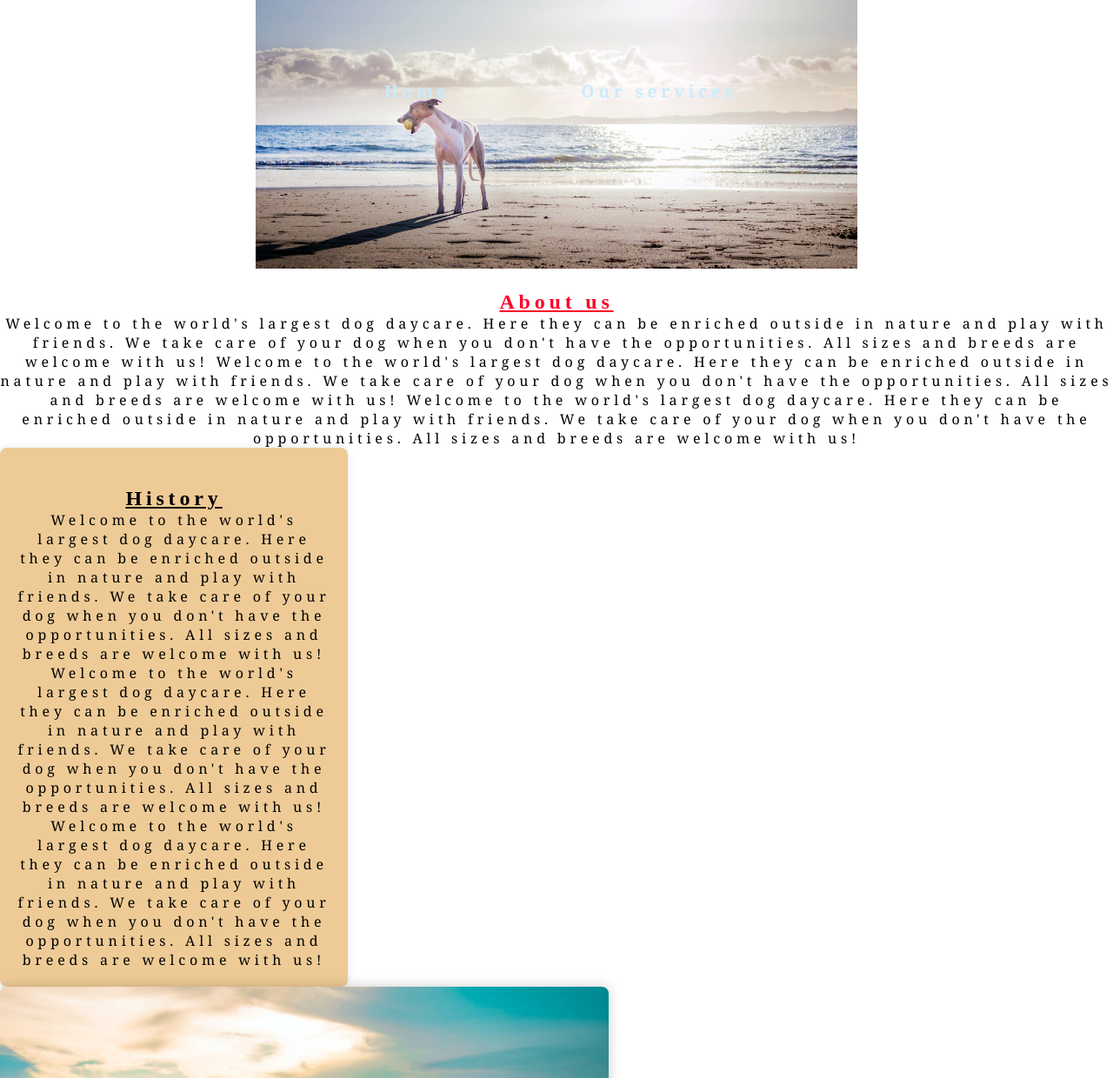
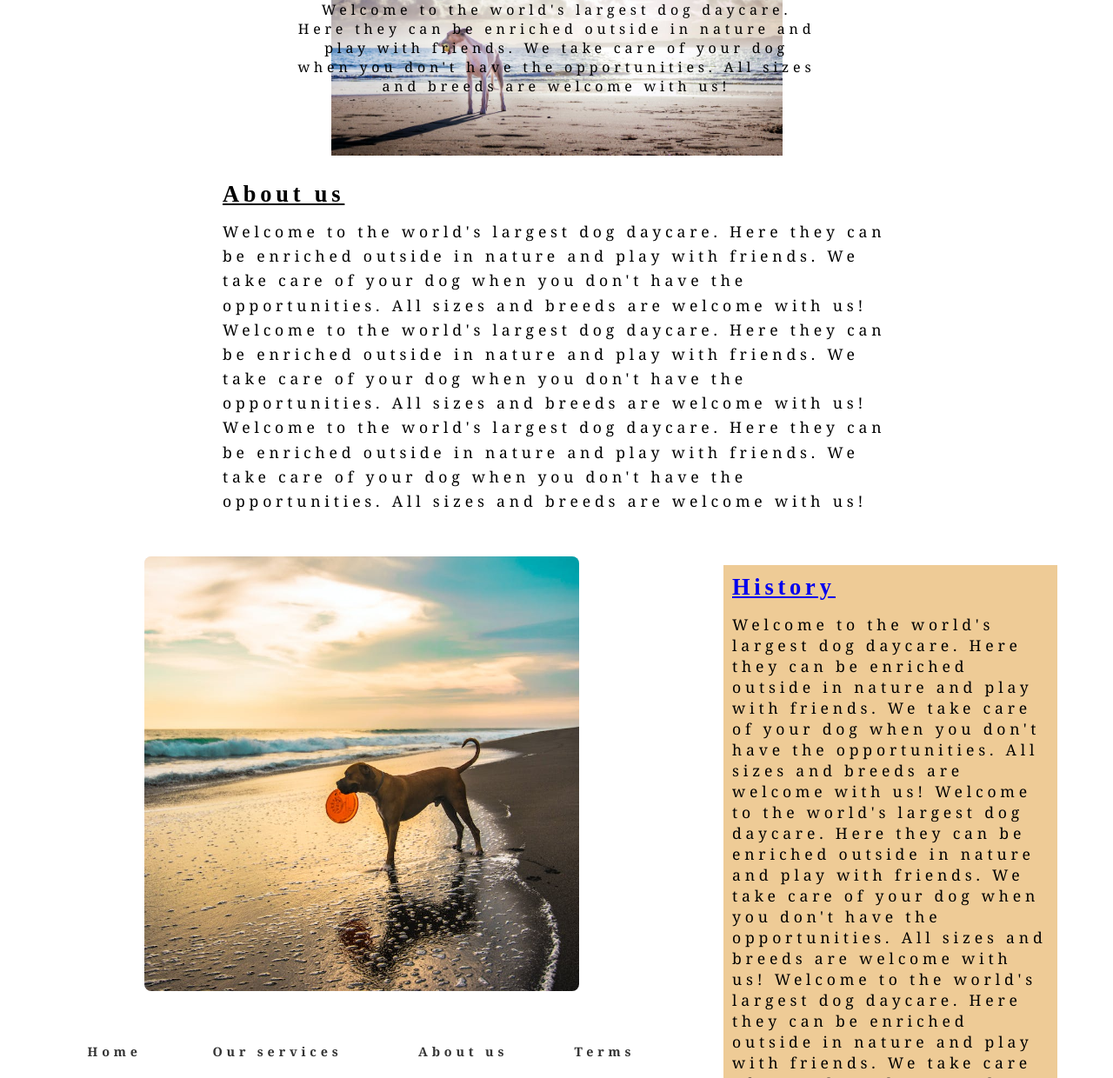
Before and after one commit to EmiHag/Tekniker-for-webbdesign-HT2022, a plain HTML site: page index.html in a window 1280 px wide. Shown: the part 141-1381 px from the top of the page at 87% size. Drawn offline with Linux system fonts and the light colour scheme.

Commit message:
Update styles.css

```diff
--- a/styles.css
+++ b/styles.css
@@ -5,100 +5,103 @@
   box-sizing: border-box;
 }
 
+/* Body & base */
 body {
   background-color: white;
   font-family: Georgia, 'Times New Roman', Times, serif;
   font-weight: 500;
   text-align: center;
   letter-spacing: 0.3em;
-	min-height: 100%;
+  min-height: 100vh;
+  padding: 20px 0;
 }
 
-/* HEADER */
+/* Header image */
 .header-image {
   background-image: url(head-img.jpeg);
-  background-position: center bottom;
+  background-position: center center;
   background-repeat: no-repeat;
-  background-size: contain;
-  width: 100vw;
-  height: 400px;
-  margin: 0 auto;
+  background-size: contain; /* hela bilden visas */
+  padding: 5%;
+  max-width: 100%;
+  height: 300px;
+  margin-top: 0;
   position: relative;
 }
 
+/* Header text */
 .header-text {
-	text-align: center;
-	position: relative;
+  position: absolute;
+  top: 50%;
   left: 50%;
   transform: translate(-50%, -50%);
   color: black;
   width: 600px;
+  text-align: center;
 }
 
-/* NAVIGATION */
+/* Navigation */
 #navigation {
-	margin: 5px;
-	width: 100%;
-	height: 170px;
-	font-family: Georgia, 'Times New Roman', Times, serif;
-	font-size: larger;
+  list-style: none;
+  padding: 0;
+  margin-top: 20px;
 }
 
 #navigation li {
-	display: inline;
+  display: inline-block;
+  margin: 0 15px;
 }
 
 #navigation a {
   text-decoration: none;
-	padding: 30px;
-	margin: 40px;
-	color: #CAEBFF;
+  color: black;
+  font-weight: bold;
+  font-size: 1.2em;
+  transition: color 0.3s ease;
 }
 
-a:link {
-	color: black;
-	font-weight: bold;
+#navigation a:hover,
+#navigation a.current {
+  color: #caebff;
 }
 
-a:visited, a:active {
-	color: black;
+/* Content and aside */
+#content {
+  width: 60%;
+  margin: 30px auto;
+  text-align: left;
+  font-size: 1.1em;
+  line-height: 1.6em;
 }
 
-a:hover, a.on {
-	color: #CAEBFF;
+aside {
+  width: 30%;
+  float: right;
+  margin-right: 5%;
+  font-size: 1.1em;
+  text-align: left;
+  background-color: #eecb96;
+  padding: 10px;
+  box-sizing: border-box;
+  margin-top: 30px;
 }
 
-/* FLEX CONTAINER FÖR SIDANS CONTENT OCH SIDOBAR */
-#main-content-container {
-	display: flex;
-	justify-content: center;
-	align-items: flex-start;
-	gap: 40px;
-	margin: 40px auto;
-	max-width: 1200px;
-	padding: 0 20px;
-	text-align: left;
+/* Clear floats */
+body::after {
+  content: "";
+  display: table;
+  clear: both;
 }
 
-/* SIDOBAR */
-aside {
-	flex: 1;
-	max-width: 400px;
-	background-color: #EECB96;
-	padding: 20px;
-	border-radius: 8px;
-	box-shadow: 0 0 10px rgba(0,0,0,0.1);
-}
-
-/* SLIDER */
+/* Slider */
 .slider {
   position: relative;
-	width: 700px;
+  width: 500px;
   height: 500px;
+  margin: 50px auto;
   overflow: hidden;
   background-color: #eee;
   border-radius: 8px;
-	box-shadow: 0 0 15px rgba(0,0,0,0.2);
 }
 
 .slider .slide {
@@ -122,56 +125,44 @@ aside {
   display: block;
 }
 
-/* FOOTER */
+/* Headings */
+h1,
+h2 {
+  color: black;
+  font-family: serif;
+  text-decoration: underline;
+  margin-bottom: 15px;
+}
+
+/* Footer */
 footer {
   width: 100%;
   text-align: center;
-	table-layout: auto;
-	max-width: 100%;
   margin-top: 50px;
+  font-size: 0.9em;
+  color: #555;
 }
 
 footer table {
   width: 100%;
+  max-width: 700px;
+  margin: 0 auto 10px;
+  border-collapse: collapse;
+}
+
+footer table th {
+  padding: 10px 20px;
+}
+
+footer table th a {
+  text-decoration: none;
+  color: #333;
+}
+
+footer table th a:hover {
+  color: #caebff;
 }
 
 .source {
   font-style: italic;
-	margin-top: 20px;
-	margin-left: 45px;
 }
-
-/* Rubriker */
-h1, h2 {
-	color: black;
-	font-family: serif;
-	text-align: center;
-	text-decoration: underline;
-}
-
-h1 {
-	font-size: 3.5em;
-	margin-top: 50px;
-	color: #FD0028;
-	font-family: 'Trebuchet MS', sans-serif;
-}
-
-h2 {
-	font-size: 1.5em;
-	color: #FD0028;
-	margin-top: 25px;
-	margin-left: 0;
-}
-
-/* Responsivitet */
-@media (max-width: 768px) {
-	#main-content-container {
-		flex-direction: column;
-		align-items: center;
-	}
-
-	aside, .slider {
-		max-width: 100%;
-		flex: none;
-	}
-}
```
Lines whose indentation alone changed are shown as unchanged.
